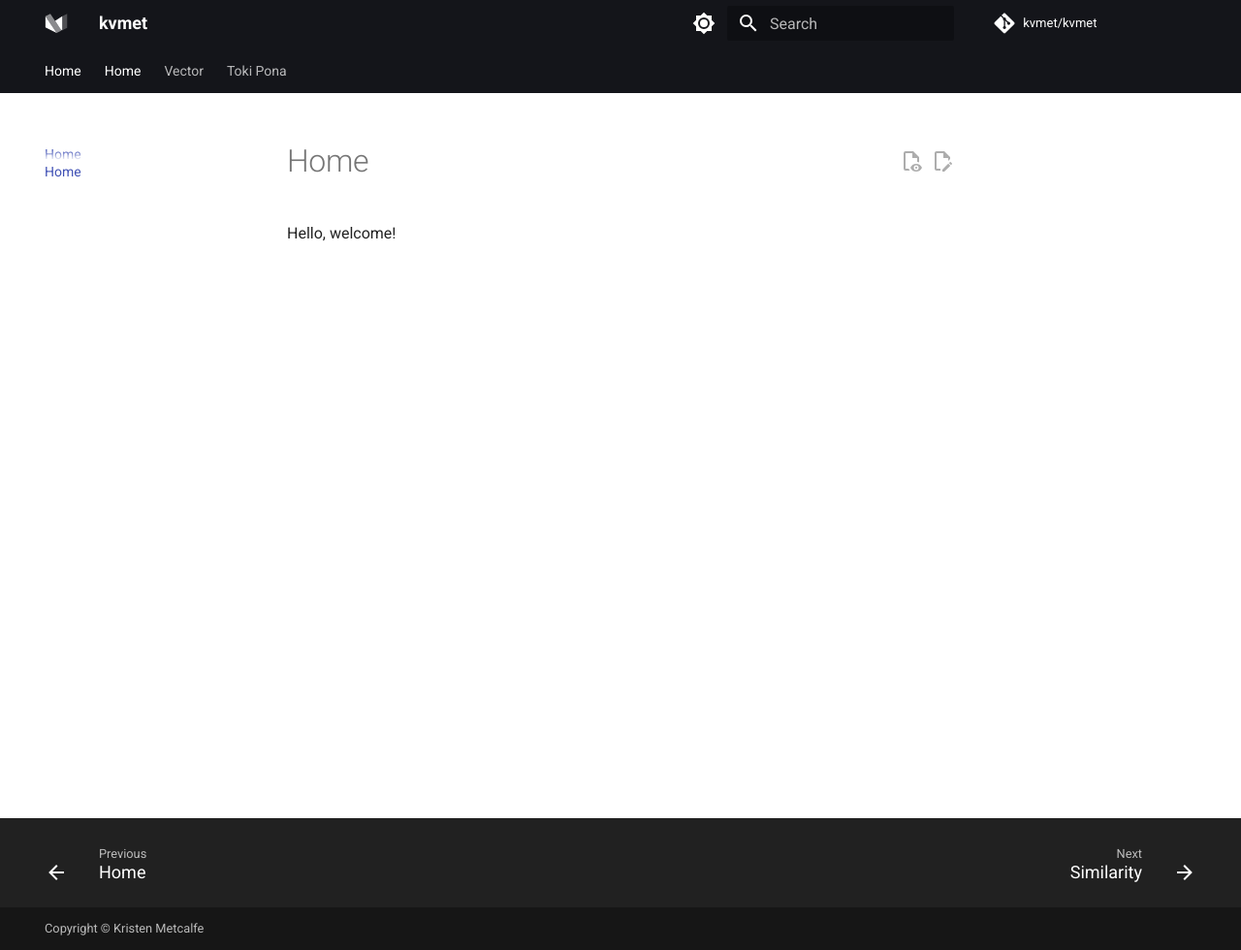
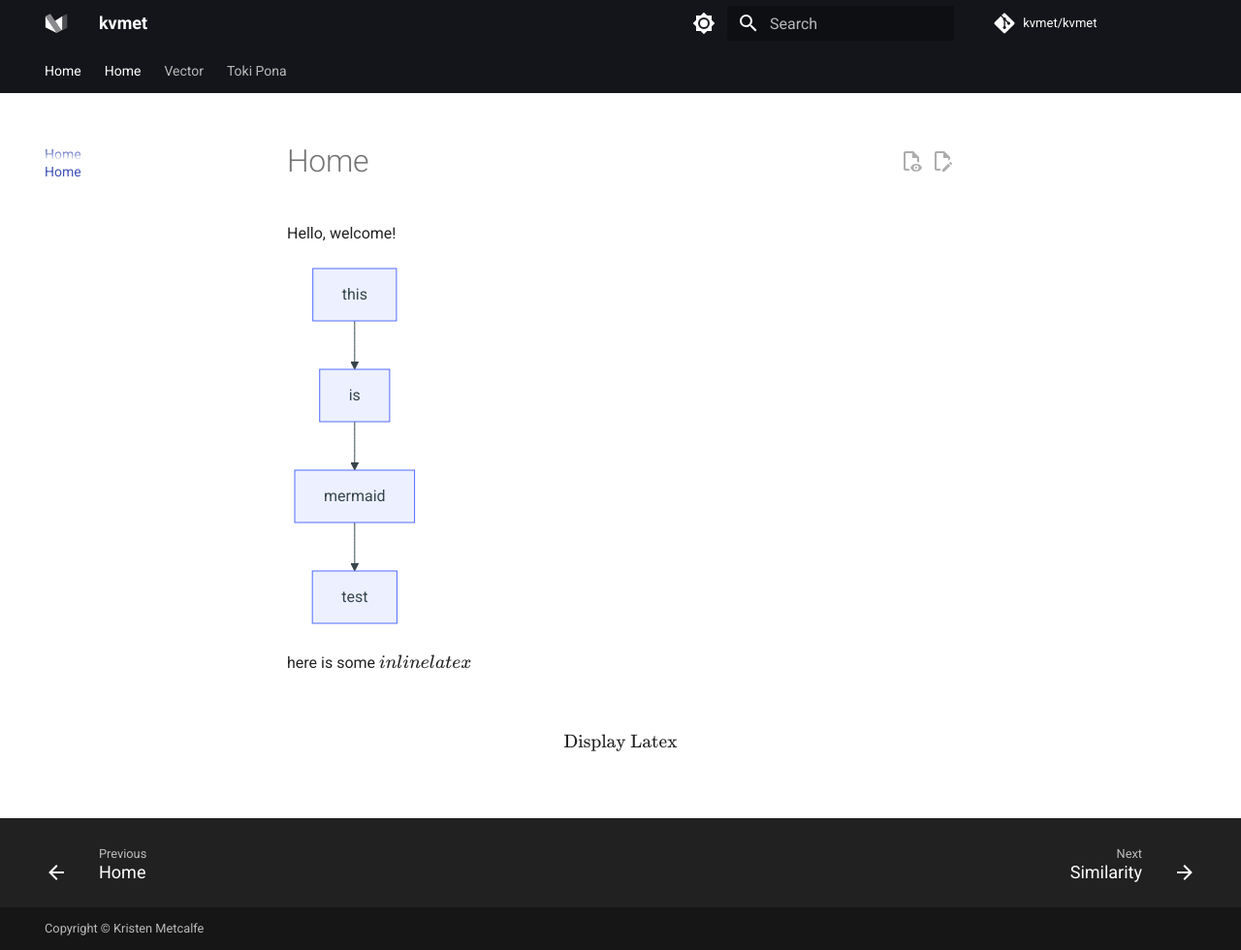
Before and after one commit to kvmet/kvmet, an MkDocs documentation site: the page built from docs/index.md, in a window 1280 px wide and 980 px high. Shown: the whole window at 97% size. Built offline with MkDocs 1.6.1 and Material for MkDocs 9.7.7, drawn with Linux system fonts in a browser that asks for light colours; comment, search, counter and statistics services are not loaded.

Commit message:
Latex test

````diff
--- a/docs/index.md
+++ b/docs/index.md
@@ -1,6 +1,17 @@
 ---
-title: kvmet – Kristen Metcalfe
+title: Kristen Metcalfe
 lang: en-US
 ---
 
 Hello, welcome!
+
+```mermaid
+flowchart
+this --> is --> mermaid --> test
+```
+
+here is some $inline latex$
+
+$$
+\text{Display Latex}
+$$
--- /dev/null
+++ b/docs/javascripts/katex.js
@@ -0,0 +1,10 @@
+document$.subscribe(({ body }) => {
+  renderMathInElement(body, {
+    delimiters: [
+      { left: "$$",  right: "$$",  display: true },
+      { left: "$",   right: "$",   display: false },
+      { left: "\\(", right: "\\)", display: false },
+      { left: "\\[", right: "\\]", display: true }
+    ],
+  })
+})
--- a/mkdocs.yml
+++ b/mkdocs.yml
@@ -96,8 +96,6 @@ markdown_extensions:
   - md_in_html
   - toc:
       permalink: true
-  - pymdownx.arithmatex:
-      generic: true
   - pymdownx.betterem:
       smart_enable: all
   - pymdownx.caret
@@ -127,6 +125,16 @@ markdown_extensions:
   - pymdownx.tasklist:
       custom_checkbox: true
   - pymdownx.tilde
+  - pymdownx.arithmatex:
+      generic: true
+
+extra_javascript:
+  - javascripts/katex.js
+  - https://cdnjs.cloudflare.com/ajax/libs/KaTeX/0.16.7/katex.min.js
+  - https://cdnjs.cloudflare.com/ajax/libs/KaTeX/0.16.7/contrib/auto-render.min.js
+
+extra_css:
+  - https://cdnjs.cloudflare.com/ajax/libs/KaTeX/0.16.7/katex.min.css
 
 # Page tree
 nav:
````
Also changed, not shown: 1 other file.
